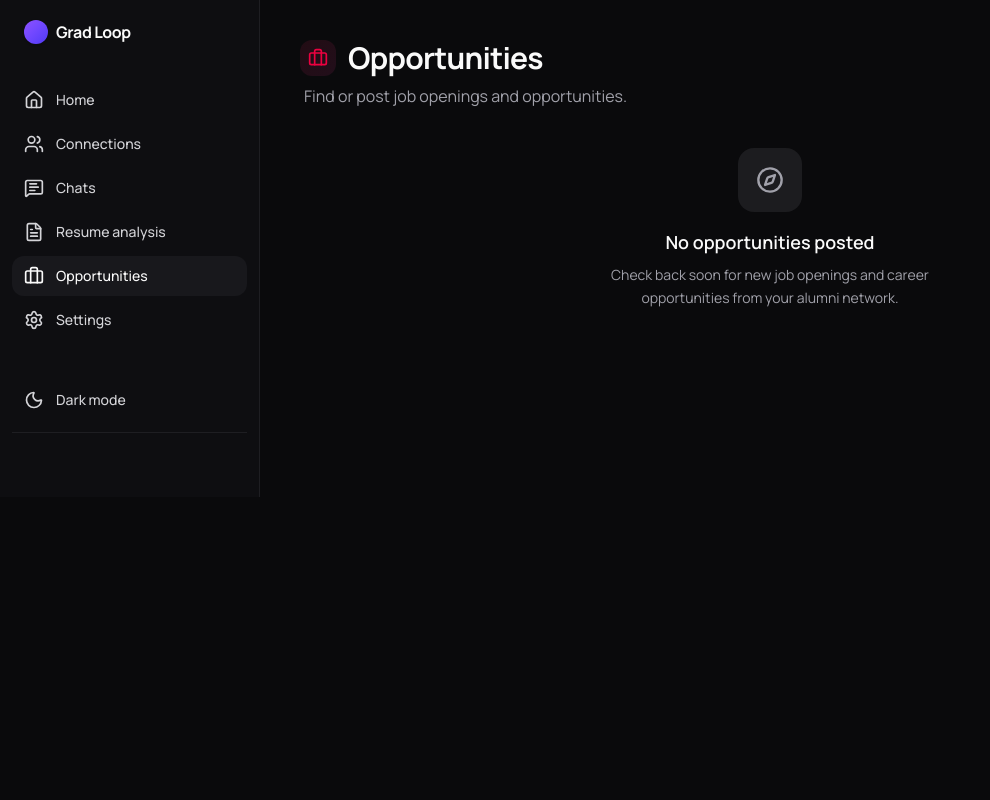
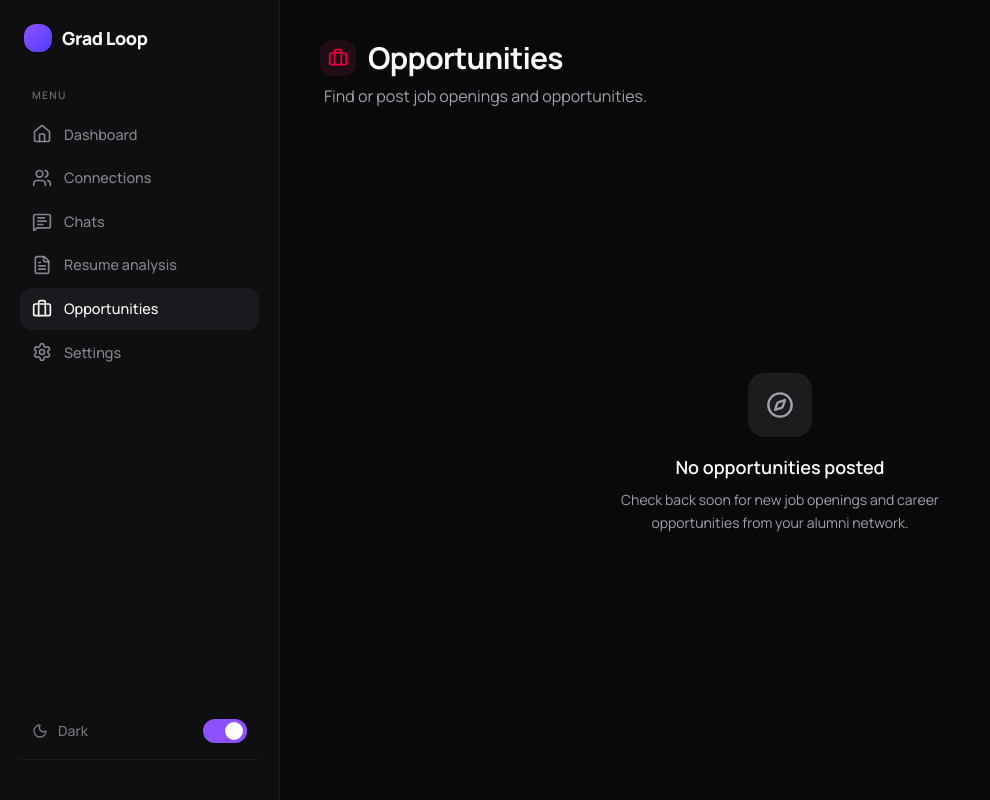
Before and after one commit to Aryan9059/grad-loop, a Next.js app: page /opportunities in a window 1280 px wide. Shown: the whole page, without its empty margins (0-990 px from the left). Built offline with nearby package versions, Linux system fonts and the light colour scheme; no server answers.

Commit message:
fixed sidebar

```diff
--- a/app/(user)/chats/page.tsx
+++ b/app/(user)/chats/page.tsx
@@ -5,7 +5,7 @@ export default function ChatsPage() {
     <div className="flex flex-col h-full w-full p-6 sm:p-10 overflow-y-auto">
       <div className="mb-10">
         <div className="flex items-center gap-3 mb-2">
-          <div className="p-2 rounded-xl bg-gradient-to-br from-emerald-500/10 to-teal-500/10">
+          <div className="p-2 rounded-xl bg-linear-to-br from-emerald-500/10 to-teal-500/10">
             <MessageSquareText className="h-5 w-5 text-emerald-600 dark:text-emerald-400" />
           </div>
           <h1 className="text-2xl sm:text-3xl font-bold tracking-tight text-foreground">
--- a/app/(user)/connections/page.tsx
+++ b/app/(user)/connections/page.tsx
@@ -5,7 +5,7 @@ export default function ConnectionsPage() {
     <div className="flex flex-col h-full w-full p-6 sm:p-10 overflow-y-auto">
       <div className="mb-10">
         <div className="flex items-center gap-3 mb-2">
-          <div className="p-2 rounded-xl bg-gradient-to-br from-sky-500/10 to-blue-500/10">
+          <div className="p-2 rounded-xl bg-linear-to-br from-sky-500/10 to-blue-500/10">
             <Users className="h-5 w-5 text-sky-600 dark:text-sky-400" />
           </div>
           <h1 className="text-2xl sm:text-3xl font-bold tracking-tight text-foreground">
--- a/app/(user)/home/page.tsx
+++ b/app/(user)/home/page.tsx
@@ -14,7 +14,7 @@ export default function HomePage() {
       {/* Header */}
       <div className="mb-10">
         <div className="flex items-center gap-3 mb-2">
-          <div className="p-2 rounded-xl bg-gradient-to-br from-violet-500/10 to-indigo-500/10">
+          <div className="p-2 rounded-xl bg-linear-to-br from-violet-500/10 to-indigo-500/10">
             <Home className="h-5 w-5 text-violet-600 dark:text-violet-400" />
           </div>
           <h1 className="text-2xl sm:text-3xl font-bold tracking-tight text-foreground">
@@ -36,7 +36,7 @@ export default function HomePage() {
               href={item.href}
               className="group relative flex items-start gap-4 p-5 rounded-xl border border-border bg-card hover:bg-accent/50 hover:border-border/80 transition-all duration-200 shadow-sm hover:shadow-md"
             >
-              <div className="flex-shrink-0 p-2.5 rounded-xl bg-muted text-muted-foreground group-hover:bg-violet-500/10 group-hover:text-violet-600 dark:group-hover:text-violet-400 transition-colors duration-200">
+              <div className="shrink-0 p-2.5 rounded-xl bg-muted text-muted-foreground group-hover:bg-violet-500/10 group-hover:text-violet-600 dark:group-hover:text-violet-400 transition-colors duration-200">
                 <Icon className="h-5 w-5" />
               </div>
               <div className="flex-1 min-w-0">
--- a/app/(user)/layout.tsx
+++ b/app/(user)/layout.tsx
@@ -1,122 +1,208 @@
 "use client";
 
-import React, { useState } from "react";
-import { Sidebar, SidebarBody, SidebarLink } from "@/components/ui/sidebar";
-import { Home, Users, MessageSquareText, FileText, Briefcase, Settings, Sun, Moon } from "lucide-react";
+import React from "react";
+import {
+  Sidebar,
+  SidebarBody,
+  SidebarLink,
+  useSidebar,
+} from "@/components/ui/sidebar";
+import {
+  Home,
+  Users,
+  MessageSquareText,
+  FileText,
+  Briefcase,
+  Settings,
+  Sun,
+  Moon,
+} from "lucide-react";
 import Link from "next/link";
 import { UserButton, useUser } from "@clerk/nextjs";
 import { cn } from "@/lib/utils";
 import { usePathname } from "next/navigation";
-import { motion } from "framer-motion";
 import { useTheme } from "next-themes";
+import { motion, AnimatePresence } from "framer-motion";
 
-export default function UserLayout({ children }: { children: React.ReactNode }) {
-  const [open, setOpen] = useState(false);
+export default function UserLayout({
+  children,
+}: {
+  children: React.ReactNode;
+}) {
   const pathname = usePathname();
+  return (
+    <Sidebar>
+      <LayoutContent pathname={pathname}>{children}</LayoutContent>
+    </Sidebar>
+  );
+}
+
+function LayoutContent({
+  children,
+  pathname,
+}: {
+  children: React.ReactNode;
+  pathname: string;
+}) {
   const { user } = useUser();
-  const { theme, setTheme } = useTheme();
+  const { theme, setTheme, resolvedTheme } = useTheme();
   const [mounted, setMounted] = React.useState(false);
+  const { open } = useSidebar();
 
   React.useEffect(() => {
     setMounted(true);
   }, []);
 
   const links = [
-    { label: "Home", href: "/home", icon: <Home className="h-5 w-5 flex-shrink-0" /> },
-    { label: "Connections", href: "/connections", icon: <Users className="h-5 w-5 flex-shrink-0" /> },
-    { label: "Chats", href: "/chats", icon: <MessageSquareText className="h-5 w-5 flex-shrink-0" /> },
-    { label: "Resume analysis", href: "/resume", icon: <FileText className="h-5 w-5 flex-shrink-0" /> },
-    { label: "Opportunities", href: "/opportunities", icon: <Briefcase className="h-5 w-5 flex-shrink-0" /> },
-    { label: "Settings", href: "/settings", icon: <Settings className="h-5 w-5 flex-shrink-0" /> },
+    {
+      label: "Dashboard",
+      href: "/home",
+      icon: <Home className="h-5 w-5 shrink-0" />,
+    },
+    {
+      label: "Connections",
+      href: "/connections",
+      icon: <Users className="h-5 w-5 shrink-0" />,
+    },
+    {
+      label: "Chats",
+      href: "/chats",
+      icon: <MessageSquareText className="h-5 w-5 shrink-0" />,
+    },
+    {
+      label: "Resume analysis",
+      href: "/resume",
+      icon: <FileText className="h-5 w-5 shrink-0" />,
+    },
+    {
+      label: "Opportunities",
+      href: "/opportunities",
+      icon: <Briefcase className="h-5 w-5 shrink-0" />,
+    },
+    {
+      label: "Settings",
+      href: "/settings",
+      icon: <Settings className="h-5 w-5 shrink-0" />,
+    },
   ];
 
-  const isDark = theme === "dark";
+  const isDark = resolvedTheme === "dark";
 
   return (
-    <div className={cn("flex flex-col md:flex-row w-full flex-1 max-w-full mx-auto overflow-hidden h-screen bg-background")}>
-      <Sidebar open={open} setOpen={setOpen}>
-        <SidebarBody className="justify-between gap-10">
+    <div className="flex flex-col md:flex-row w-full min-h-screen bg-background">
+      <SidebarBody className="px-5 py-6 flex flex-col justify-between">
+        {/* Top section */}
         <div className="flex flex-col flex-1 overflow-y-auto overflow-x-hidden">
           {/* Logo */}
-            <Link href="/home" className="font-normal flex space-x-2 items-center text-sm py-1 px-3 relative z-20">
-               <div className="h-6 w-6 rounded-lg bg-gradient-to-br from-violet-500 to-indigo-600 flex-shrink-0 shadow-sm" />
-               <motion.span animate={{ display: open ? "inline-block" : "none", opacity: open ? 1 : 0 }} className="font-bold text-base text-foreground whitespace-pre tracking-tight">
+          <Link href="/home" className="flex items-center gap-2.5 mb-1 px-1">
+            <div className="h-7 w-7 rounded-lg bg-linear-to-br from-violet-500 to-indigo-600 shrink-0 shadow-sm" />
+            {open && (
+              <motion.span
+                initial={{ opacity: 0 }}
+                animate={{ opacity: 1 }}
+                className="font-extrabold text-lg text-foreground tracking-tight whitespace-nowrap"
+              >
                 Grad Loop
               </motion.span>
+            )}
           </Link>
 
-            {/* Navigation Links */}
-            <div className="mt-8 flex flex-col gap-1">
+          {/* Navigation section */}
+          <nav className="mt-8 flex flex-col gap-0.5">
+            {open && (
+              <motion.span
+                initial={{ opacity: 0 }}
+                animate={{ opacity: 1 }}
+                className="text-[0.65rem] font-semibold uppercase tracking-[0.12em] text-muted-foreground/60 px-3 mb-2 whitespace-nowrap"
+              >
+                Menu
+              </motion.span>
+            )}
             {links.map((link, idx) => (
               <SidebarLink
                 key={idx}
                 link={link}
                 className={cn(
-                    pathname === link.href && "bg-sidebar-accent text-sidebar-accent-foreground font-semibold"
+                  pathname === link.href &&
+                    "bg-sidebar-accent text-sidebar-accent-foreground font-semibold!",
                 )}
               />
             ))}
-            </div>
+          </nav>
         </div>
 
         {/* Bottom section: theme toggle + user */}
-          <div className="flex flex-col gap-3 mt-auto">
-            {/* Dark mode toggle */}
+        <div className="flex flex-col gap-4 pt-4">
+          {/* Theme toggle row */}
+          {mounted && open && (
+            <motion.div
+              initial={{ opacity: 0 }}
+              animate={{ opacity: 1 }}
+              className="flex items-center justify-between px-3"
+            >
+              <div className="flex items-center gap-2.5 text-sidebar-foreground/70">
+                {isDark ? (
+                  <Moon className="h-4 w-4" />
+                ) : (
+                  <Sun className="h-4 w-4" />
+                )}
+                <span className="text-sm font-medium">
+                  {isDark ? "Dark" : "Light"}
+                </span>
+              </div>
+              {/* Toggle switch */}
               <button
                 onClick={() => setTheme(isDark ? "light" : "dark")}
                 className={cn(
-                "flex items-center gap-3 px-3 py-2.5 rounded-lg w-full",
-                "text-sidebar-foreground hover:bg-sidebar-accent hover:text-sidebar-accent-foreground",
-                "transition-colors duration-150 cursor-pointer"
+                  "relative inline-flex h-6 w-11 items-center rounded-full transition-colors duration-200 cursor-pointer focus:outline-none",
+                  isDark ? "bg-violet-500" : "bg-border",
                 )}
                 aria-label="Toggle dark mode"
               >
-              <div className="flex-shrink-0 h-5 w-5 relative">
-                {mounted && (
-                  <motion.div
-                    key={isDark ? "moon" : "sun"}
-                    initial={{ scale: 0.5, opacity: 0, rotate: -90 }}
-                    animate={{ scale: 1, opacity: 1, rotate: 0 }}
-                    exit={{ scale: 0.5, opacity: 0, rotate: 90 }}
-                    transition={{ duration: 0.2 }}
-                  >
-                    {isDark ? (
-                      <Moon className="h-5 w-5" />
-                    ) : (
-                      <Sun className="h-5 w-5" />
+                <span
+                  className={cn(
+                    "inline-block h-4.5 w-4.5 transform rounded-full bg-white shadow-sm transition-transform duration-200",
+                    isDark ? "translate-x-5.5" : "translate-x-0.5",
                   )}
+                />
+              </button>
             </motion.div>
           )}
-              </div>
-              <motion.span
-                animate={{
-                  display: open ? "inline-block" : "none",
-                  opacity: open ? 1 : 0,
-                }}
-                className="text-sm font-medium whitespace-pre"
-              >
-                {isDark ? "Dark mode" : "Light mode"}
-              </motion.span>
-            </button>
 
           {/* Divider */}
           <div className="border-t border-sidebar-border" />
 
           {/* User info */}
-            <div className="px-3 py-2 flex items-center justify-start cursor-pointer gap-2 overflow-hidden">
+          <div className="flex items-center gap-3 px-2 overflow-hidden">
             <div className="flex-shrink-0">
-                 <UserButton appearance={{ elements: { userButtonAvatarBox: "size-8 shadow-sm ring-1 ring-border/50" } }} />
+              <UserButton
+                appearance={{
+                  elements: { userButtonAvatarBox: "size-9 shadow-sm" },
+                }}
+              />
             </div>
-               <motion.span animate={{ display: open ? "inline-block" : "none", opacity: open ? 1 : 0 }} className="text-sm font-medium text-foreground whitespace-pre truncate pointer-events-none">
+            {open && (
+              <motion.div
+                initial={{ opacity: 0 }}
+                animate={{ opacity: 1 }}
+                className="flex flex-col min-w-0"
+              >
+                <span className="text-sm font-semibold text-foreground truncate">
                   {user?.firstName} {user?.lastName}
-               </motion.span>
+                </span>
+                {user?.primaryEmailAddress && (
+                  <span className="text-xs text-muted-foreground truncate">
+                    {user.primaryEmailAddress.emailAddress}
+                  </span>
+                )}
+              </motion.div>
+            )}
           </div>
         </div>
       </SidebarBody>
-      </Sidebar>
 
       {/* Main content */}
-      <main className="flex flex-1 flex-col w-full h-full overflow-y-auto bg-background">
+      <main className="flex flex-1 flex-col w-full min-h-screen overflow-y-auto bg-background">
         {children}
       </main>
     </div>
--- a/app/(user)/opportunities/page.tsx
+++ b/app/(user)/opportunities/page.tsx
@@ -5,7 +5,7 @@ export default function OpportunitiesPage() {
     <div className="flex flex-col h-full w-full p-6 sm:p-10 overflow-y-auto">
       <div className="mb-10">
         <div className="flex items-center gap-3 mb-2">
-          <div className="p-2 rounded-xl bg-gradient-to-br from-rose-500/10 to-pink-500/10">
+          <div className="p-2 rounded-xl bg-linear-to-br from-rose-500/10 to-pink-500/10">
             <Briefcase className="h-5 w-5 text-rose-600 dark:text-rose-400" />
           </div>
           <h1 className="text-2xl sm:text-3xl font-bold tracking-tight text-foreground">
--- a/app/(user)/resume/page.tsx
+++ b/app/(user)/resume/page.tsx
@@ -5,7 +5,7 @@ export default function ResumePage() {
     <div className="flex flex-col h-full w-full p-6 sm:p-10 overflow-y-auto">
       <div className="mb-10">
         <div className="flex items-center gap-3 mb-2">
-          <div className="p-2 rounded-xl bg-gradient-to-br from-amber-500/10 to-orange-500/10">
+          <div className="p-2 rounded-xl bg-linear-to-br from-amber-500/10 to-orange-500/10">
             <FileText className="h-5 w-5 text-amber-600 dark:text-amber-400" />
           </div>
           <h1 className="text-2xl sm:text-3xl font-bold tracking-tight text-foreground">
--- a/app/(user)/settings/page.tsx
+++ b/app/(user)/settings/page.tsx
@@ -5,7 +5,7 @@ export default function SettingsPage() {
     <div className="flex flex-col h-full w-full p-6 sm:p-10 overflow-y-auto">
       <div className="mb-10">
         <div className="flex items-center gap-3 mb-2">
-          <div className="p-2 rounded-xl bg-gradient-to-br from-zinc-500/10 to-stone-500/10">
+          <div className="p-2 rounded-xl bg-linear-to-br from-zinc-500/10 to-stone-500/10">
             <SettingsIcon className="h-5 w-5 text-zinc-600 dark:text-zinc-400" />
           </div>
           <h1 className="text-2xl sm:text-3xl font-bold tracking-tight text-foreground">
--- a/app/globals.css
+++ b/app/globals.css
@@ -32,7 +32,7 @@
 
 /* ─── Light Mode ─── */
 :root {
-  --background: #fafafa;
+  --background: #f5f5f7;
   --foreground: #09090b;
   --card: #ffffff;
   --card-foreground: #09090b;
@@ -42,7 +42,7 @@
   --primary-foreground: #fafafa;
   --secondary: #f4f4f5;
   --secondary-foreground: #18181b;
-  --muted: #f4f4f5;
+  --muted: #f0f0f2;
   --muted-foreground: #71717a;
   --accent: #f0f0f3;
   --accent-foreground: #18181b;
@@ -55,15 +55,15 @@
 
   /* Sidebar-specific tokens */
   --sidebar: #ffffff;
-  --sidebar-foreground: #3f3f46;
-  --sidebar-border: #e4e4e7;
-  --sidebar-accent: #f4f4f5;
+  --sidebar-foreground: #52525b;
+  --sidebar-border: #ebebee;
+  --sidebar-accent: #f2f2f5;
   --sidebar-accent-foreground: #18181b;
 }
 
 /* ─── Dark Mode ─── */
 .dark {
-  --background: #0a0a0c;
+  --background: #09090b;
   --foreground: #fafafa;
   --card: #111114;
   --card-foreground: #fafafa;
@@ -84,10 +84,10 @@
   --ring: #d4d4d8;
 
   /* Sidebar-specific tokens */
-  --sidebar: #0e0e11;
-  --sidebar-foreground: #d4d4d8;
-  --sidebar-border: #1e1e22;
-  --sidebar-accent: #18181c;
+  --sidebar: #0f0f12;
+  --sidebar-foreground: #a1a1aa;
+  --sidebar-border: #1c1c20;
+  --sidebar-accent: #1a1a1e;
   --sidebar-accent-foreground: #fafafa;
 }
 
--- a/components/ui/sidebar.tsx
+++ b/components/ui/sidebar.tsx
@@ -3,7 +3,7 @@
 import { cn } from "@/lib/utils";
 import Link, { LinkProps } from "next/link";
 import React, { useState, createContext, useContext } from "react";
-import { AnimatePresence, motion } from "framer-motion";
+import { AnimatePresence, motion, LayoutGroup } from "framer-motion";
 import { Menu, X } from "lucide-react";
 
 interface Links {
@@ -15,11 +15,10 @@ interface Links {
 interface SidebarContextProps {
   open: boolean;
   setOpen: React.Dispatch<React.SetStateAction<boolean>>;
-  animate: boolean;
 }
 
 const SidebarContext = createContext<SidebarContextProps | undefined>(
-  undefined
+  undefined,
 );
 
 export const useSidebar = () => {
@@ -34,12 +33,10 @@ export const SidebarProvider = ({
   children,
   open: openProp,
   setOpen: setOpenProp,
-  animate = true,
 }: {
   children: React.ReactNode;
   open?: boolean;
   setOpen?: React.Dispatch<React.SetStateAction<boolean>>;
-  animate?: boolean;
 }) => {
   const [openState, setOpenState] = useState(false);
 
@@ -47,7 +44,7 @@ export const SidebarProvider = ({
   const setOpen = setOpenProp !== undefined ? setOpenProp : setOpenState;
 
   return (
-    <SidebarContext.Provider value={{ open, setOpen, animate }}>
+    <SidebarContext.Provider value={{ open, setOpen }}>
       {children}
     </SidebarContext.Provider>
   );
@@ -57,25 +54,23 @@ export const Sidebar = ({
   children,
   open,
   setOpen,
-  animate,
 }: {
   children: React.ReactNode;
   open?: boolean;
   setOpen?: React.Dispatch<React.SetStateAction<boolean>>;
-  animate?: boolean;
 }) => {
   return (
-    <SidebarProvider open={open} setOpen={setOpen} animate={animate}>
+    <SidebarProvider open={open} setOpen={setOpen}>
       {children}
     </SidebarProvider>
   );
 };
 
-export const SidebarBody = (props: React.ComponentProps<typeof motion.div>) => {
+export const SidebarBody = (props: React.ComponentProps<"div">) => {
   return (
     <>
       <DesktopSidebar {...props} />
-      <MobileSidebar {...(props as React.ComponentProps<"div">)} />
+      <MobileSidebar {...props} />
     </>
   );
 };
@@ -84,43 +79,41 @@ export const DesktopSidebar = ({
   className,
   children,
   ...props
-}: React.ComponentProps<typeof motion.div>) => {
-  const { open, setOpen, animate } = useSidebar();
+}: React.ComponentProps<"div">) => {
+  const { open, setOpen } = useSidebar();
   return (
-    <motion.div
+    <motion.aside
       className={cn(
-        "h-full px-3 py-4 hidden md:flex md:flex-col w-[260px] flex-shrink-0",
-        "bg-sidebar border-r border-sidebar-border",
-        className
+        "hidden md:flex md:flex-col flex-shrink-0 h-screen sticky top-0 bg-sidebar border-r border-sidebar-border overflow-hidden",
+        className,
       )}
       animate={{
-        width: animate ? (open ? "260px" : "68px") : "260px",
+        width: open ? "280px" : "80px",
       }}
-      transition={{ duration: 0.25, ease: [0.25, 0.1, 0.25, 1] }}
       onMouseEnter={() => setOpen(true)}
       onMouseLeave={() => setOpen(false)}
       {...props}
     >
       {children}
-    </motion.div>
+    </motion.aside>
   );
 };
 
 export const MobileSidebar = ({
   className,
   children,
-  ...props
 }: React.ComponentProps<"div">) => {
   const { open, setOpen } = useSidebar();
   return (
     <>
       <div
         className={cn(
-          "h-14 px-4 flex flex-row md:hidden items-center justify-between bg-sidebar border-b border-sidebar-border w-full"
+          "h-14 px-4 flex flex-row md:hidden items-center justify-between bg-sidebar border-b border-sidebar-border w-full",
         )}
-        {...props}
       >
-        <div className="flex justify-end z-20 w-full">
+        <span className="font-bold text-base text-foreground tracking-tight">
+          Grad Loop
+        </span>
         <Menu
           className="text-sidebar-foreground cursor-pointer h-5 w-5"
           onClick={() => setOpen(!open)}
@@ -137,13 +130,13 @@ export const MobileSidebar = ({
               ease: "easeInOut",
             }}
             className={cn(
-                "fixed h-full w-full inset-0 bg-sidebar p-10 z-[100] flex flex-col justify-between",
-                className
+              "fixed h-full w-[280px] inset-y-0 left-0 bg-sidebar border-r border-sidebar-border p-0 z-100 flex flex-col md:hidden",
+              className,
             )}
           >
             <div
-                className="absolute right-10 top-10 z-50 text-sidebar-foreground cursor-pointer"
-                onClick={() => setOpen(!open)}
+              className="absolute right-4 top-4 z-50 text-sidebar-foreground cursor-pointer p-1 rounded-md hover:bg-sidebar-accent"
+              onClick={() => setOpen(false)}
             >
               <X className="h-5 w-5" />
             </div>
@@ -151,7 +144,18 @@ export const MobileSidebar = ({
           </motion.div>
         )}
       </AnimatePresence>
-      </div>
+      {/* Overlay */}
+      <AnimatePresence>
+        {open && (
+          <motion.div
+            initial={{ opacity: 0 }}
+            animate={{ opacity: 1 }}
+            exit={{ opacity: 0 }}
+            className="fixed inset-0 bg-black/40 z-99 md:hidden"
+            onClick={() => setOpen(false)}
+          />
+        )}
+      </AnimatePresence>
     </>
   );
 };
@@ -165,25 +169,25 @@ export const SidebarLink = ({
   className?: string;
   props?: LinkProps;
 }) => {
-  const { open, animate } = useSidebar();
+  const { open } = useSidebar();
   return (
     <Link
       href={link.href}
       className={cn(
-        "flex items-center justify-start gap-3 group/sidebar py-2.5 px-3 rounded-lg",
-        "text-sidebar-foreground hover:bg-sidebar-accent hover:text-sidebar-accent-foreground",
-        "transition-colors duration-150",
-        className
+        "flex items-center gap-3 group/sidebar py-2.5 px-3 rounded-lg overflow-hidden",
+        "text-sidebar-foreground/80 hover:bg-sidebar-accent hover:text-sidebar-accent-foreground",
+        "transition-colors duration-150 text-[0.9rem]",
+        className,
       )}
       {...props}
     >
-      {link.icon}
+      <div className="shrink-0">{link.icon}</div>
       <motion.span
         animate={{
-          display: animate ? (open ? "inline-block" : "none") : "inline-block",
-          opacity: animate ? (open ? 1 : 0) : 1,
+          opacity: open ? 1 : 0,
+          display: open ? "inline-block" : "none",
         }}
-        className="text-sm font-medium whitespace-pre inline-block !p-0 !m-0"
+        className="font-medium whitespace-pre"
       >
         {link.label}
       </motion.span>
```
Lines whose indentation alone changed are shown as unchanged.
